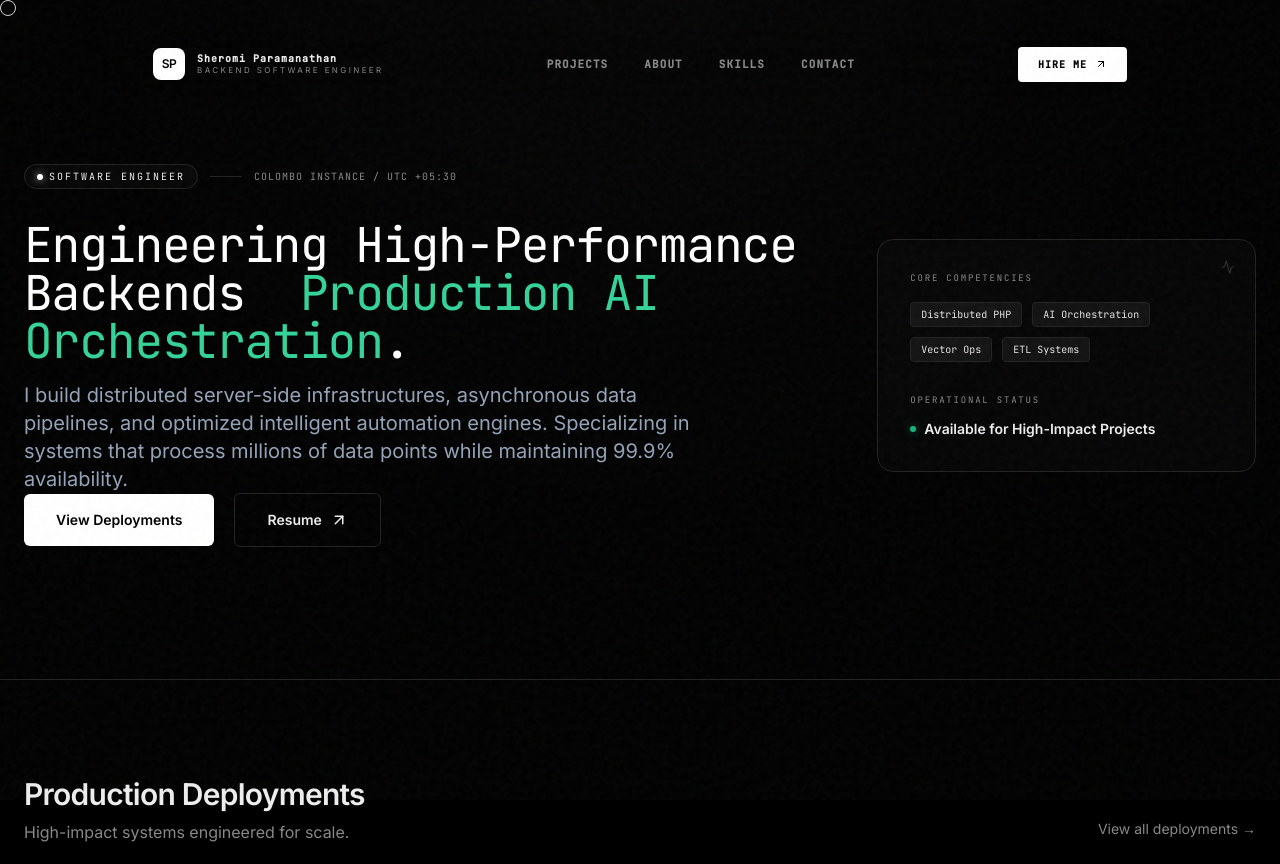
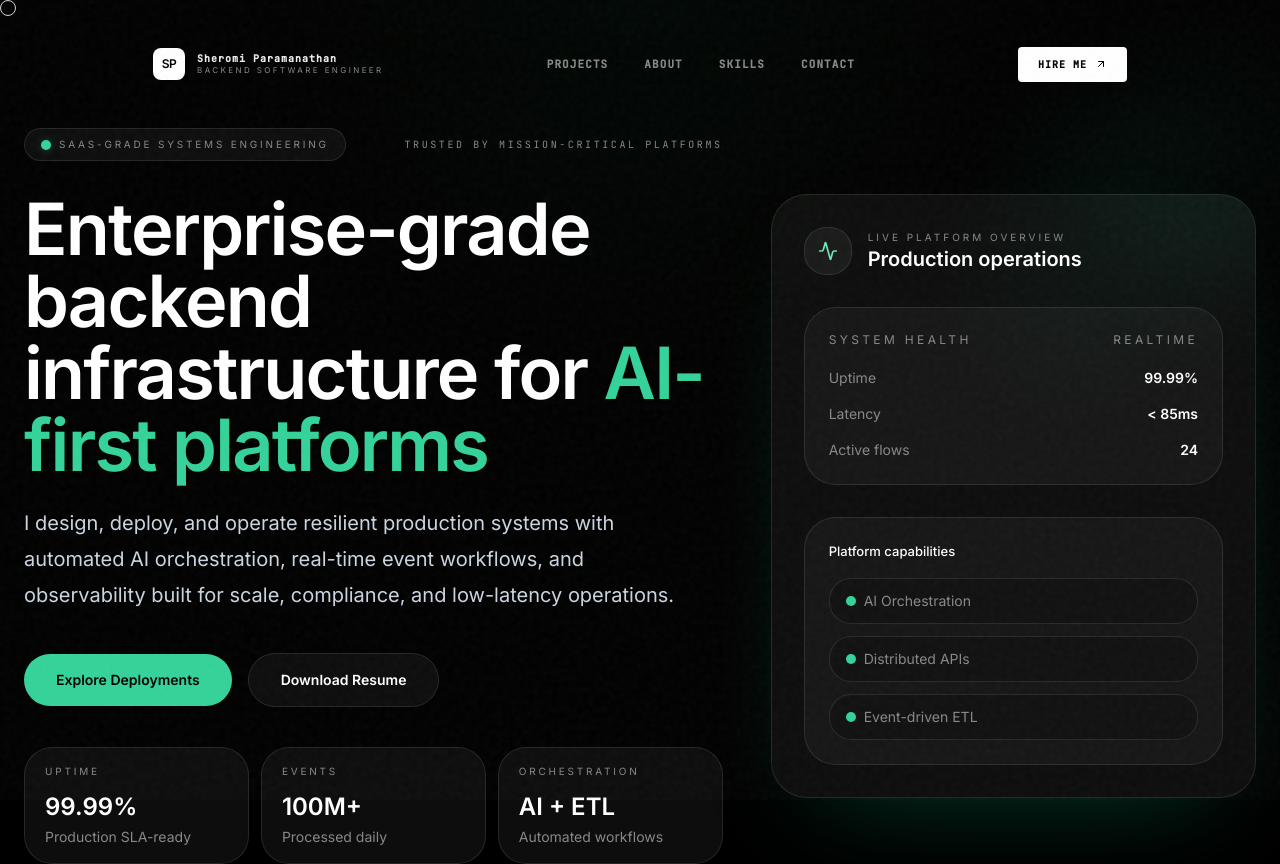
Before and after one commit to SheromiParamanathan/my-sample-portfolio, a Next.js app: page / in a window 1280 px wide. Shown: the top 864 px of the page. Built offline with nearby package versions, Linux system fonts and the light colour scheme.

Commit message:
Updated Hero Page 2

```diff
--- a/components/CreativeHome.tsx
+++ b/components/CreativeHome.tsx
@@ -89,11 +89,11 @@ export function CreativeHome() {
    return (
       <div className="bg-[var(--background)] min-h-screen text-[var(--foreground)] font-body selection:bg-white selection:text-black">
          {/* 1. ENGINEERING HUB HERO (RE-DESIGNED & OPTIMIZED) */}
-         <section className="relative pt-32 pb-24 px-6 border-b border-[var(--border)] overflow-hidden min-h-[85vh] flex flex-col justify-center">
-            {/* Expert Visual: Light Beam/Glow Effect */}
-            <div className="absolute top-0 left-1/2 -translate-x-1/2 w-[120%] h-full pointer-events-none opacity-40">
-               <div className="absolute top-[-10%] left-1/2 -translate-x-1/2 w-full h-[120%] bg-[radial-gradient(ellipse_at_top,var(--glow-color)_0%,transparent_70%)]" />
+         <section className="relative pt-32 pb-24 px-6 border-b border-[var(--border)] overflow-hidden min-h-[90vh] flex flex-col justify-center">
+            <div className="absolute inset-x-0 top-0 h-[420px] pointer-events-none opacity-30">
+               <div className="absolute inset-x-0 top-0 h-full bg-[radial-gradient(circle_at_top,rgba(16,185,129,0.14),transparent_55%)]" />
             </div>
+            <div className="absolute right-[-12%] top-20 h-[420px] w-[420px] rounded-full bg-gradient-to-br from-emerald-400/15 via-transparent to-sky-400/0 blur-3xl" />
 
             <div className="max-w-7xl mx-auto relative z-10 w-full">
                <div className="grid lg:grid-cols-12 gap-12 items-center">
@@ -101,61 +101,99 @@ export function CreativeHome() {
                      initial={{ opacity: 0, y: 20 }}
                      animate={{ opacity: 1, y: 0 }}
                      transition={{ duration: 0.6, ease: [0.16, 1, 0.3, 1] }}
-                     className="lg:col-span-8"
+                     className="lg:col-span-7"
                   >
-                     <div className="flex items-center gap-3 mb-8">
-                        <div className="flex items-center gap-1.5 px-3 py-1 rounded-full border border-[var(--border)] bg-[var(--surface-glass)] text-[10px] font-mono uppercase tracking-[0.2em] text-[var(--foreground)]">
-                           <div className="w-1.5 h-1.5 rounded-full bg-white shadow-[0_0_8px_rgba(255,255,255,0.8)]" />
-                           Software Engineer
+                     <div className="flex flex-col sm:flex-row sm:items-center sm:justify-between gap-4 mb-8">
+                        <div className="inline-flex items-center gap-2 rounded-full border border-white/10 bg-white/5 px-4 py-2 text-[10px] uppercase tracking-[0.28em] text-[var(--muted)]">
+                           <span className="h-2.5 w-2.5 rounded-full bg-emerald-400 shadow-[0_0_10px_rgba(16,185,129,0.35)]" />
+                           SaaS-grade systems engineering
                         </div>
-                        <div className="h-px w-8 bg-[var(--border)]" />
-                        <span className="text-[10px] font-mono text-[var(--muted)] uppercase tracking-widest">Colombo Instance / UTC +05:30</span>
+                        <div className="text-[10px] font-mono uppercase tracking-[0.26em] text-[var(--muted)]">Trusted by mission-critical platforms</div>
                      </div>
 
-                     <h1 className="text-5xl font-mono tracking-tight text-white">
-                        Engineering High-Performance Backends &nbsp;
-                        <span className="text-emerald-400">Production AI Orchestration</span>.
+                     <h1 className="text-5xl md:text-6xl lg:text-7xl font-bold tracking-tight text-white leading-tight">
+                        Enterprise-grade backend infrastructure for <span className="text-emerald-400">AI-first platforms</span>
                      </h1>
 
-                     <p className="text-xl text-slate-400 max-w-2xl mt-4">
-                        I build distributed server-side infrastructures, asynchronous data pipelines, and optimized intelligent automation engines. Specializing in systems that process millions of data points while maintaining 99.9% availability.
+                     <p className="text-xl text-slate-300 max-w-2xl mt-6 leading-9">
+                        I design, deploy, and operate resilient production systems with automated AI orchestration, real-time event workflows, and observability built for scale, compliance, and low-latency operations.
                      </p>
 
-                     <div className="flex flex-wrap items-center gap-5">
-                        <a href="#projects" className="bg-white text-black px-8 py-4 rounded-md font-bold text-sm hover:bg-neutral-200 transition-all duration-300 transform hover:-translate-y-0.5 active:translate-y-0">
-                           View Deployments
+                     <div className="mt-10 flex flex-wrap items-center gap-4">
+                        <a href="#projects" className="inline-flex items-center justify-center rounded-full bg-emerald-400 px-8 py-4 text-sm font-semibold text-black shadow-[0_24px_80px_-40px_rgba(16,185,129,0.95)] transition duration-300 hover:-translate-y-0.5">
+                           Explore Deployments
                         </a>
-                        <a href="/resume.pdf" target="_blank" className="px-8 py-4 rounded-md font-bold text-sm border border-[var(--border)] text-[var(--foreground)] hover:bg-[var(--card-hover)] transition-all duration-300 flex items-center gap-2 group focus-visible:outline-2 focus-visible:outline-offset-2 focus-visible:outline-[var(--accent)]">
-                           Resume <ArrowUpRight size={18} className="group-hover:translate-x-0.5 group-hover:-translate-y-0.5 transition-transform" />
+                        <a href="/resume.pdf" target="_blank" className="inline-flex items-center justify-center rounded-full border border-white/10 bg-white/5 px-8 py-4 text-sm font-semibold text-white transition duration-300 hover:border-emerald-400 hover:bg-white/10">
+                           Download Resume
                         </a>
+                     </div>
+
+                     <div className="mt-10 grid grid-cols-1 gap-3 sm:grid-cols-3">
+                        {[
+                           { label: "Uptime", value: "99.99%", detail: "Production SLA-ready" },
+                           { label: "Events", value: "100M+", detail: "Processed daily" },
+                           { label: "Orchestration", value: "AI + ETL", detail: "Automated workflows" }
+                        ].map((item) => (
+                           <div key={item.label} className="rounded-[28px] border border-white/10 bg-white/5 px-5 py-4">
+                              <div className="text-[10px] uppercase tracking-[0.28em] text-[var(--muted)]">{item.label}</div>
+                              <div className="mt-3 text-2xl font-semibold text-white">{item.value}</div>
+                              <div className="mt-1 text-sm text-[var(--muted)]">{item.detail}</div>
+                           </div>
+                        ))}
                      </div>
                   </motion.div>
 
-                  {/* Desktop Only: System Meta Card */}
                   <motion.div
                      initial={{ opacity: 0, x: 20 }}
                      animate={{ opacity: 1, x: 0 }}
                      transition={{ duration: 0.6, delay: 0.2 }}
-                     className="hidden lg:block lg:col-span-4"
+                     className="hidden lg:block lg:col-span-5"
                   >
-                     <div className="p-8 border border-[var(--border)] rounded-2xl bg-[var(--surface-glass)] backdrop-blur-md relative overflow-hidden group">
-                        <div className="absolute top-0 right-0 p-5">
-                           <Activity size={14} className="text-[var(--muted)] opacity-30 group-hover:opacity-100 transition-opacity" />
-                        </div>
-                        <div className="space-y-8">
-                           <div>
-                              <div className="text-[9px] font-mono text-[var(--muted)] uppercase tracking-[0.2em] mb-4">Core Competencies</div>
-                              <div className="flex flex-wrap gap-2.5">
-                                 {['Distributed PHP', 'AI Orchestration', 'Vector Ops', 'ETL Systems'].map(t => (
-                                    <span key={t} className="text-[10px] font-mono px-2.5 py-1 border border-[var(--border)] rounded bg-white/5 text-white/90">{t}</span>
+                     <div className="relative overflow-hidden rounded-[36px] border border-white/10 bg-[rgba(255,255,255,0.05)] p-8 shadow-[0_40px_100px_-50px_rgba(16,185,129,0.35)] backdrop-blur-xl">
+                        <div className="absolute -top-10 -right-8 h-32 w-32 rounded-full bg-emerald-400/10 blur-3xl" />
+                        <div className="relative space-y-8">
+                           <div className="flex items-center gap-4">
+                              <div className="grid h-12 w-12 place-items-center rounded-3xl bg-white/5 border border-white/10">
+                                 <Activity size={20} className="text-emerald-300" />
+                              </div>
+                              <div>
+                                 <p className="text-[10px] uppercase tracking-[0.3em] text-[var(--muted)]">Live platform overview</p>
+                                 <h3 className="text-xl font-semibold text-white">Production operations</h3>
+                              </div>
+                           </div>
+
+                           <div className="rounded-[32px] border border-white/10 bg-[rgba(255,255,255,0.04)] p-6">
+                              <div className="flex justify-between items-center text-[var(--muted)] text-xs uppercase tracking-[0.28em] mb-5">
+                                 <span>System health</span>
+                                 <span>Realtime</span>
+                              </div>
+                              <div className="space-y-4">
+                                 {[
+                                    { label: "Uptime", value: "99.99%" },
+                                    { label: "Latency", value: "< 85ms" },
+                                    { label: "Active flows", value: "24" }
+                                 ].map((item) => (
+                                    <div key={item.label} className="flex items-center justify-between text-sm">
+                                       <span className="text-[var(--muted)]">{item.label}</span>
+                                       <span className="font-semibold text-white">{item.value}</span>
+                                    </div>
                                  ))}
                               </div>
                            </div>
-                           <div>
-                              <div className="text-[9px] font-mono text-[var(--muted)] uppercase tracking-[0.2em] mb-3">Operational Status</div>
-                              <div className="flex items-center gap-2">
-                                 <div className="w-1.5 h-1.5 rounded-full bg-emerald-500 shadow-[0_0_8px_rgba(16,185,129,0.5)]" />
-                                 <div className="text-sm font-bold text-[var(--foreground)]">Available for High-Impact Projects</div>
+
+                           <div className="rounded-[32px] border border-white/10 bg-[rgba(255,255,255,0.04)] p-6">
+                              <div className="text-[13px] font-medium text-white mb-4">Platform capabilities</div>
+                              <div className="grid gap-3">
+                                 {[
+                                    "AI Orchestration",
+                                    "Distributed APIs",
+                                    "Event-driven ETL"
+                                 ].map((label) => (
+                                    <div key={label} className="inline-flex items-center gap-2 rounded-3xl border border-white/10 bg-black/20 px-4 py-3 text-sm text-[var(--muted)]">
+                                       <span className="h-2.5 w-2.5 rounded-full bg-emerald-400" />
+                                       {label}
+                                    </div>
+                                 ))}
                               </div>
                            </div>
                         </div>
```
